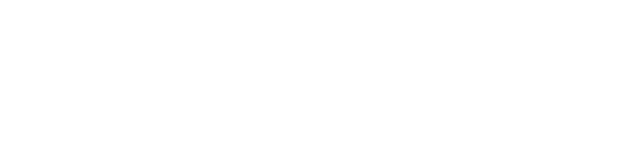
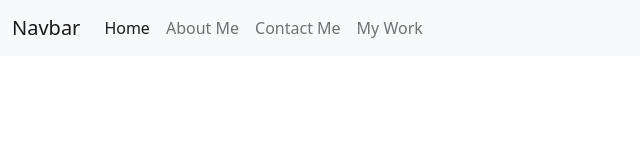
Before and after one commit to jessicab26/My-Page, a plain HTML site: page about.html in a window 1280 px wide. Shown: the whole page, without its empty margins (0-640 px from the left). Drawn offline with nearby package versions, Linux system fonts and the light colour scheme.

Commit message:
added navbar to about.html

```diff
--- a/about.html
+++ b/about.html
@@ -17,5 +17,40 @@
     ></script>
     <title>About Me</title>
   </head>
-  <body></body>
+  <body>
+    <nav class="navbar navbar-expand-lg navbar-light bg-light">
+      <div class="container-fluid">
+        <a class="navbar-brand" href="#">Navbar</a>
+        <button
+          class="navbar-toggler"
+          type="button"
+          data-bs-toggle="collapse"
+          data-bs-target="#navbarNav"
+          aria-controls="navbarNav"
+          aria-expanded="false"
+          aria-label="Toggle navigation"
+        >
+          <span class="navbar-toggler-icon"></span>
+        </button>
+        <div class="collapse navbar-collapse" id="navbarNav">
+          <ul class="navbar-nav">
+            <li class="nav-item">
+              <a class="nav-link active" aria-current="page" href="index.html"
+                >Home</a
+              >
+            </li>
+            <li class="nav-item">
+              <a class="nav-link" href="about.html">About Me</a>
+            </li>
+            <li class="nav-item">
+              <a class="nav-link" href="about.html#contact-me">Contact Me</a>
+            </li>
+            <li class="nav-item">
+              <a class="nav-link" href="work.html">My Work</a>
+            </li>
+          </ul>
+        </div>
+      </div>
+    </nav>
+  </body>
 </html>
```
